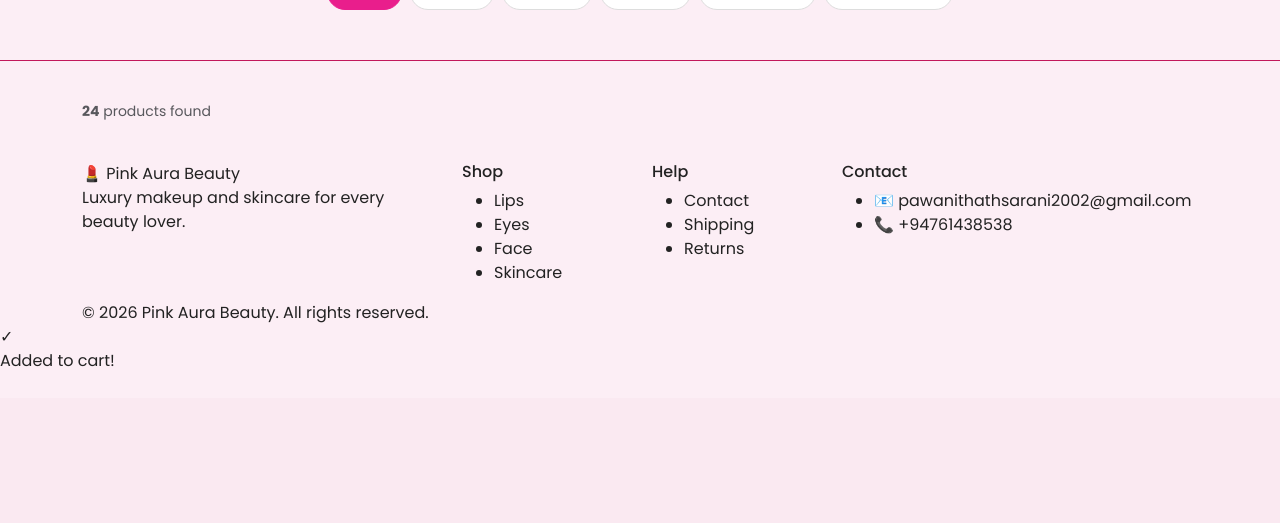
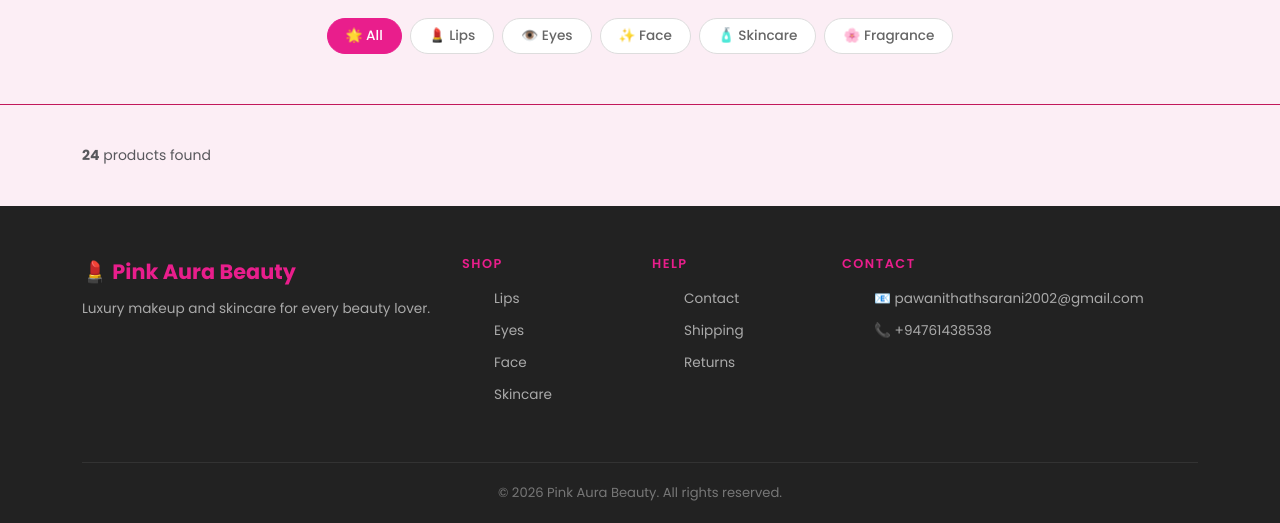
Before and after one commit to PawaniThathsaraniBandara/Pink-Aura-Beauty, a PHP site: page /products.html in a window 1280 px wide. Shown: the part 402-925 px from the top of the page. Before the commit the page ends 769 px from the top, so only its background shows below. Run offline with PHP 8.4, Linux system fonts and the light colour scheme.

Commit message:
Add footer styles, page hero, modal, quantity box, and toast notifications

```diff
--- a/css/styles.css
+++ b/css/styles.css
@@ -553,3 +553,202 @@
         transform: translateY(0);
     }
 }
+/* ---- Footer ---- */
+footer {
+    background: #222;
+    color: #ccc;
+    padding: 50px 0 20px;
+}
+
+footer .brand {
+    font-size: 1.3rem;
+    font-weight: 700;
+    color: #e91e8c;
+    margin-bottom: 10px;
+}
+
+footer p {
+    font-size: 0.85rem;
+    line-height: 1.7;
+    color: #aaa;
+}
+
+footer h6 {
+    font-size: 0.8rem;
+    font-weight: 600;
+    letter-spacing: 1.5px;
+    text-transform: uppercase;
+    color: #e91e8c;
+    margin-bottom: 15px;
+}
+
+footer ul {
+    list-style: none;
+}
+
+footer ul li {
+    margin-bottom: 8px;
+}
+
+footer ul a {
+    color: #aaa;
+    font-size: 0.85rem;
+    transition: color 0.3s;
+}
+
+footer ul a:hover {
+    color: #e91e8c;
+}
+
+.footer-bottom {
+    border-top: 1px solid #333;
+    padding-top: 20px;
+    margin-top: 40px;
+    text-align: center;
+    font-size: 0.82rem;
+    color: #777;
+}
+
+/* ---- Page Hero (Products & Contact) ---- */
+.page-hero {
+    background: linear-gradient(rgba(136, 14, 79, 0.5), rgba(136, 14, 79, 0.5)), url('https://images.unsplash.com/photo-1483985988355-763728e1935b?q=80&w=1600&auto=format&fit=crop');
+    background-size: cover;
+    background-position: center;
+    padding: 100px 0 60px;
+    margin-top: 56px;
+}
+
+.page-hero h1 {
+    font-size: 2rem;
+    font-weight: 700;
+    color: #222;
+}
+
+.page-hero h1 span {
+    color: #e91e8c;
+}
+
+.page-hero p {
+    color: #888;
+    font-size: 0.9rem;
+}
+
+/* ---- Modal ---- */
+.modal-content {
+    border-radius: 14px;
+    border: none;
+}
+
+.modal-header {
+    background: #fce4ec;
+    border-bottom: 1px solid #f0c4db;
+}
+
+.modal-title {
+    font-weight: 600;
+    font-size: 1rem;
+    color: #c2185b;
+}
+
+.modal-img {
+    background: #fce4ec;
+    border-radius: 12px;
+    height: 200px;
+    display: flex;
+    align-items: center;
+    justify-content: center;
+    font-size: 5rem;
+    margin-bottom: 15px;
+}
+
+.modal-price {
+    font-size: 1.4rem;
+    font-weight: 700;
+    color: #e91e8c;
+}
+
+.shade-dot {
+    width: 24px;
+    height: 24px;
+    border-radius: 50%;
+    display: inline-block;
+    border: 2px solid transparent;
+    cursor: pointer;
+    transition: transform 0.2s;
+}
+
+.shade-dot:hover,
+.shade-dot.active {
+    border-color: #333;
+    transform: scale(1.2);
+}
+
+.qty-box {
+    display: flex;
+    align-items: center;
+    gap: 8px;
+}
+
+.qty-box button {
+    width: 32px;
+    height: 32px;
+    border: 1px solid #ddd;
+    background: #f9f9f9;
+    border-radius: 6px;
+    cursor: pointer;
+    font-size: 1rem;
+    display: flex;
+    align-items: center;
+    justify-content: center;
+}
+
+.qty-box input {
+    width: 50px;
+    text-align: center;
+    border: 1px solid #ddd;
+    border-radius: 6px;
+    padding: 5px;
+    font-size: 0.9rem;
+    font-family: 'Poppins', sans-serif;
+}
+
+/* ---- Toast ---- */
+.toast-wrap {
+    position: fixed;
+    bottom: 25px;
+    right: 25px;
+    z-index: 9999;
+}
+
+.my-toast {
+    background: #222;
+    color: #fff;
+    padding: 12px 20px;
+    border-radius: 10px;
+    font-size: 0.88rem;
+    display: flex;
+    align-items: center;
+    gap: 10px;
+    opacity: 0;
+    transform: translateY(20px);
+    transition: all 0.35s;
+    min-width: 230px;
+    box-shadow: 0 4px 20px rgba(0, 0, 0, 0.2);
+}
+
+.my-toast.show {
+    opacity: 1;
+    transform: translateY(0);
+}
+
+.my-toast .tick {
+    background: #e91e8c;
+    width: 26px;
+    height: 26px;
+    border-radius: 50%;
+    display: flex;
+    align-items: center;
+    justify-content: center;
+    font-size: 0.8rem;
+    flex-shrink: 0;
+}
```
